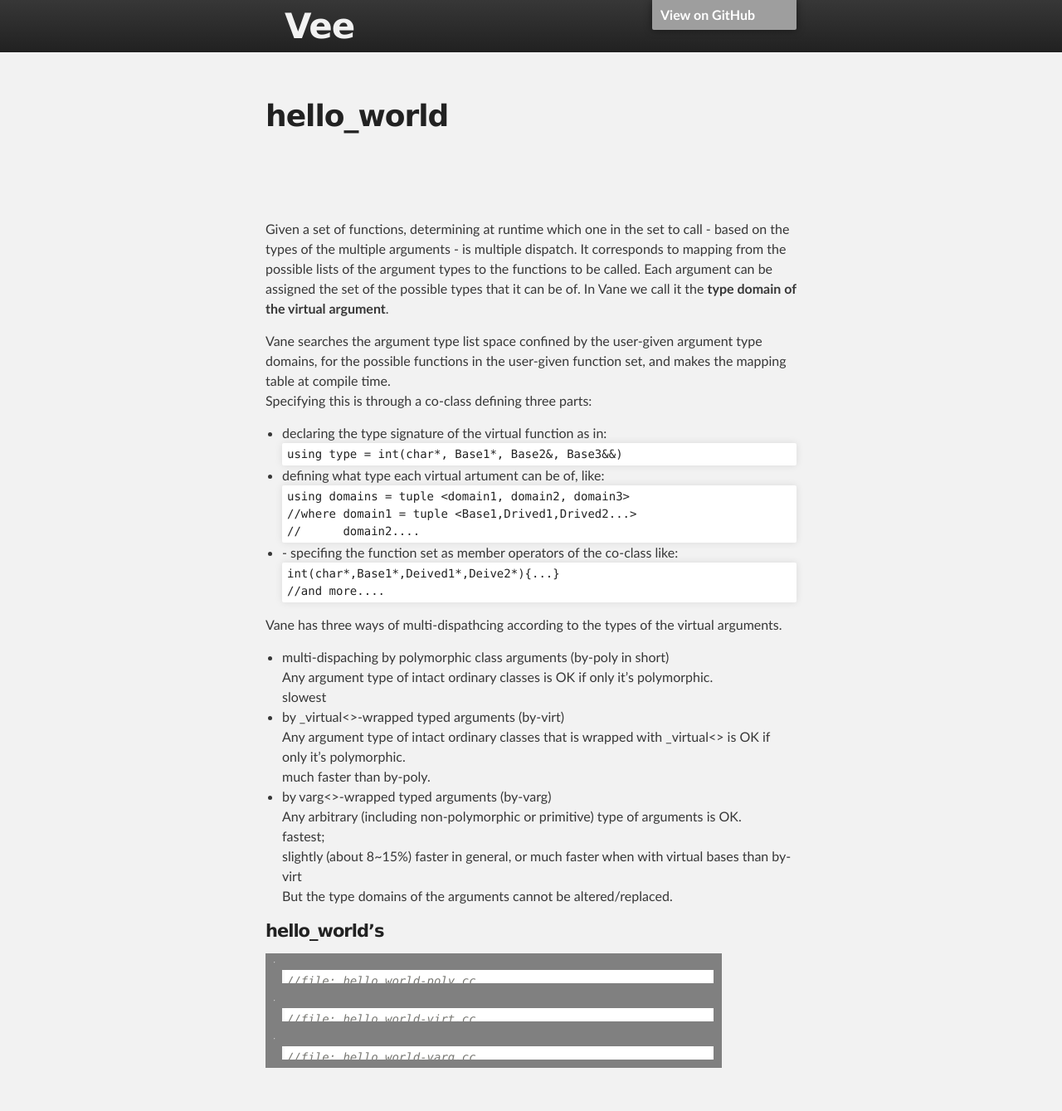
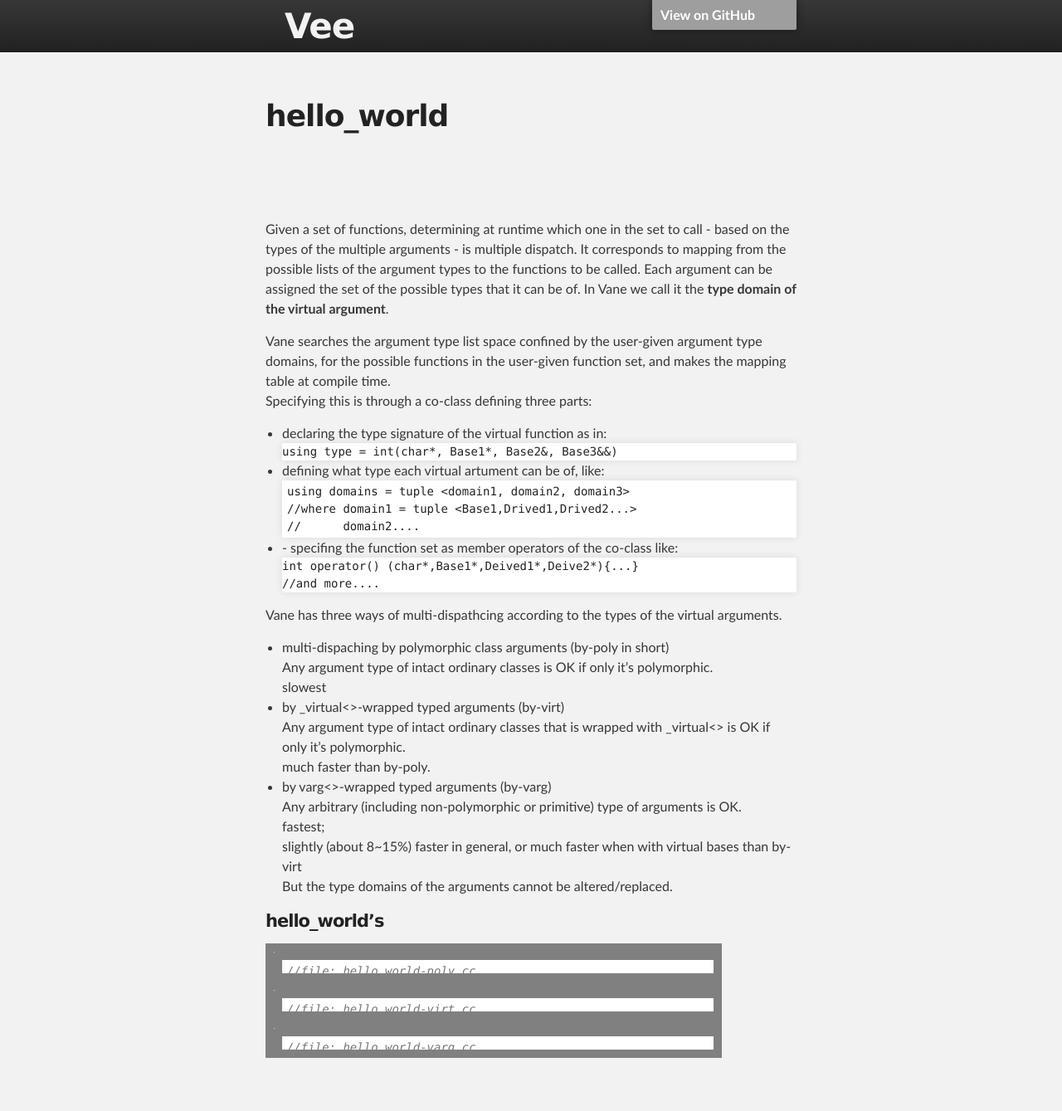
Before and after one commit to tmp2tmp/eee, a Jekyll site: the page built from docs/hello_world.md, in a window 1280 px wide. Shown: the whole page at 83% size. Built offline with Jekyll 4.4.1, drawn with Linux system fonts in a browser that asks for light colours; our own code applies the rules of GitHub Pages for plain Markdown files; the repository's description, which GitHub fills in, is left out; grey boxes are pictures that could not be loaded.

Commit message:
Update hello_world.md

```diff
--- a/docs/hello_world.md
+++ b/docs/hello_world.md
@@ -15,17 +15,17 @@
 Specifying this is through a co-class defining three parts:
 <ul>
 <li>declaring the type signature of the virtual function as in:
-   <pre style='margin:0;padding:0'><code>using type = int(char*, Base1*, Base2&, Base3&&)</code></pre>
+   <pre style='margin:0;padding:0'>using <b>type</b> = int(char*, Base1*, Base2&, Base3&&)</pre>
 </li>
 <li>defining what type each virtual artument can be of, like:
-<pre style='margin:0;padding:0'><code>using domains = tuple &lt;domain1, domain2, domain3&gt;
+<pre style='margin:0;padding:0'><code>using <b>domains</b> = tuple &lt;domain1, domain2, domain3&gt;
 //where domain1 = tuple &lt;Base1,Drived1,Drived2...&gt;
 //      domain2....                                </code></pre>
 </li>
 <li>
 - specifing the function set as member operators of the co-class like:
-<pre style='margin:0;padding:0'><code>int(char*,Base1*,Deived1*,Deive2*){...}
-//and more....                           </code></pre>
+<pre style='margin:0;padding:0'>int <b>operator()</b> (char*,Base1*,Deived1*,Deive2*){...}
+//and more....</pre>
 </li>
 </ul>
 
```
